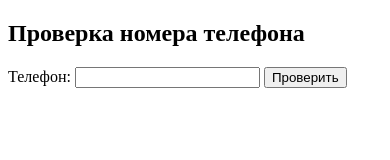
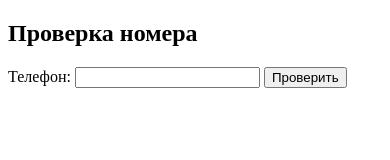
Before and after one commit to oxygennatry/lesson-3, a plain HTML site: page index.html in a window 390 px wide. Drawn offline with Linux system fonts and the light colour scheme.

Commit message:
check phone nomber

```diff
--- a/index.html
+++ b/index.html
@@ -7,7 +7,7 @@
     <link rel="stylesheet" href="./style.CSS">
 </head>
 <body>
-    <h2>Проверка номера телефона</h2>
+    <h2>Проверка номера</h2>
 <label>
     Телефон:
     <input type="text" name="phoneNumber">
```
